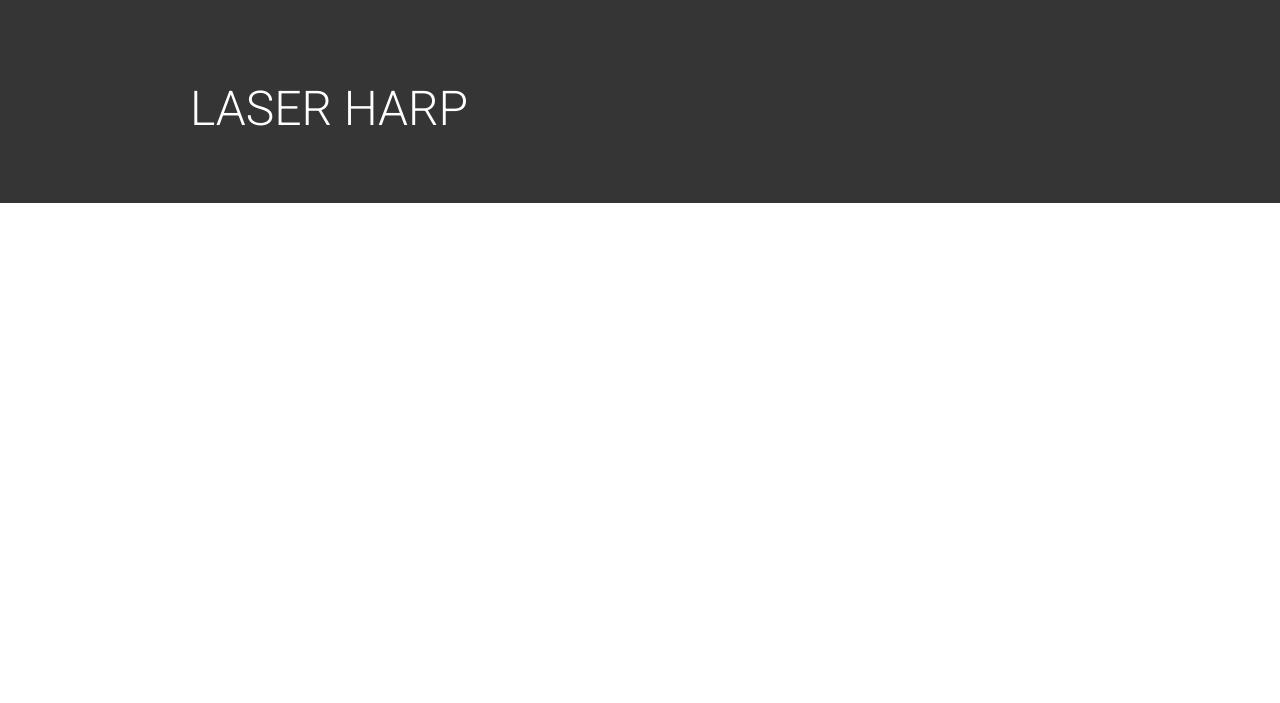
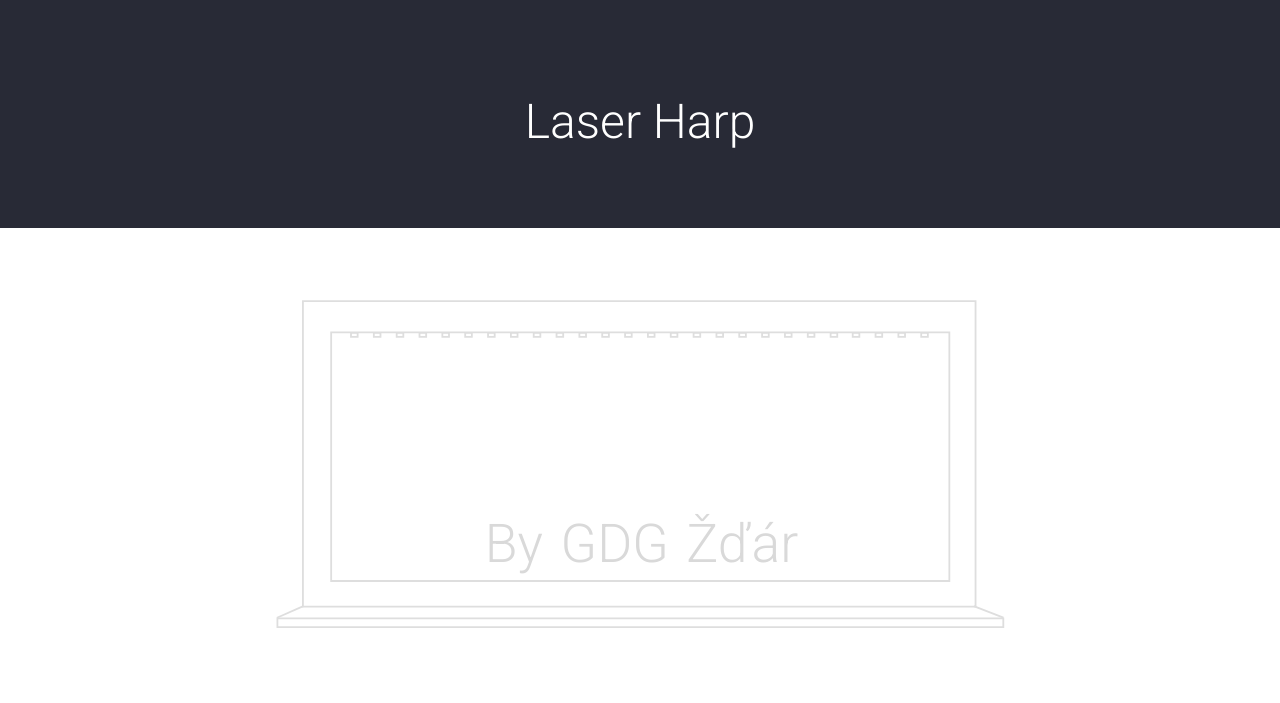
Before and after one commit to gdgzdar/Laser-harp, a plain HTML site: page index.html in a window 1280 px wide. Drawn offline with Linux system fonts and the light colour scheme.

Commit message:
add harp illustration

```diff
--- a/minimalisti.css
+++ b/css/minimalisti.css
@@ -9,7 +9,7 @@
 /* typography */
 	html { font-size: 86%; }
 	h1, h2, h3, h4, h5, h6 { margin: 0; padding: .5em 0 .2em; font-weight: 300; }
-	h1 { font-size: 3rem; text-transform: uppercase; }
+	h1 { font-size: 3rem; }
 	h2 { font-size: 2rem; text-transform: uppercase; }
 	h3 { font-size: 1.7rem; }
 	h4 { font-size: 1.3rem; }
@@ -21,14 +21,13 @@
 
 /* layout */
 	.container {
-		width: 96%;
-		max-width: 900px;
+		max-width: calc(36% + 400px);
 		margin: 0 auto;
 	}
 
 	.row {
 		width: 100%;
-		padding: 3.5rem 0;
+		padding: calc(3.5rem + 1vw) 0;
 	}
 
 	.row:last-child {
--- /dev/null
+++ b/css/stylesheet.css
@@ -0,0 +1,24 @@
+header {
+	background-color: #282A36;
+	color: white;
+	text-align: center;
+}
+
+svg {
+	width: 85%;
+	margin: 0 auto;
+	display: block;
+}
+
+rect, line {
+	fill: none;
+	stroke: #DEDEDE;
+	stroke-width: 1.8px;
+	vector-effect: non-scaling-stroke;
+}
+
+svg text {
+	font-weight: lighter;
+	fill: #D9D9D9;
+	word-spacing: 2px;
+}
--- a/index.html
+++ b/index.html
@@ -7,8 +7,8 @@
 		<link href="https://fonts.googleapis.com/css?family=Roboto:300,400" rel="stylesheet">
 
 		<meta name="viewport" content="width=device-width, initial-scale=1">
-		<link rel="stylesheet" href="minimalisti.css">
-		<link rel="stylesheet" href="stylesheet.css">
+		<link rel="stylesheet" href="css/minimalisti.css">
+		<link rel="stylesheet" href="css/stylesheet.css">
 
 	</head>
 
@@ -18,6 +18,44 @@
 				<h1>Laser Harp</h1>
 			</div>
 		</header>
+		<main class="container">
+			<section class="row">
+				<svg viewBox="0 0 328 150">
+				<rect x="12.96" y="1.81" width="301.54" height="137"></rect>
+				<rect x="25.62" y="15.89" width="277.14" height="111.42"></rect>
+				<rect x="1.52" y="144.11" width="325.43" height="3.91"></rect>
+				<line x1="1.34" y1="143.80" x2="13.15" y2="138.58"></line>
+				<line x1="313.70" y1="138.58" x2="326.99" y2="143.74"></line>
+				<rect x="34.51" y="16.1" width="2.98" height="1.75" ></rect>
+				<rect x="44.75" y="16.1" width="2.98" height="1.75" ></rect>
+				<rect x="54.99" y="16.1" width="2.98" height="1.75" ></rect>
+				<rect x="65.23" y="16.1" width="2.98" height="1.75" ></rect>
+				<rect x="75.47" y="16.1" width="2.98" height="1.75" ></rect>
+				<rect x="85.71" y="16.1" width="2.98" height="1.75" ></rect>
+				<rect x="95.95" y="16.1" width="2.98" height="1.75" ></rect>
+				<rect x="106.19" y="16.1" width="2.98" height="1.75" ></rect>
+				<rect x="116.42" y="16.1" width="2.98" height="1.75" ></rect>
+				<rect x="126.66" y="16.1" width="2.98" height="1.75" ></rect>
+				<rect x="136.90" y="16.1" width="2.98" height="1.75" ></rect>
+				<rect x="147.14" y="16.1" width="2.98" height="1.75" ></rect>
+				<rect x="157.38" y="16.1" width="2.98" height="1.75" ></rect>
+				<rect x="167.62" y="16.1" width="2.98" height="1.75" ></rect>
+				<rect x="177.86" y="16.1" width="2.98" height="1.75" ></rect>
+				<rect x="188.10" y="16.1" width="2.98" height="1.75" ></rect>
+				<rect x="198.34" y="16.1" width="2.98" height="1.75" ></rect>
+				<rect x="208.57" y="16.1" width="2.98" height="1.75" ></rect>
+				<rect x="218.81" y="16.1" width="2.98" height="1.75" ></rect>
+				<rect x="229.05" y="16.1" width="2.98" height="1.75" ></rect>
+				<rect x="239.29" y="16.1" width="2.98" height="1.75" ></rect>
+				<rect x="249.53" y="16.1" width="2.98" height="1.75" ></rect>
+				<rect x="259.43" y="16.1" width="2.98" height="1.75" ></rect>
+				<rect x="269.67" y="16.1" width="2.98" height="1.75" ></rect>
+				<rect x="279.91" y="16.1" width="2.98" height="1.75" ></rect>
+				<rect x="290.14" y="16.1" width="2.98" height="1.75" ></rect>
+				<text font-size="24" x="94.5" y="118.7">By GDG Žďár</text>
+				</svg>
+			</section>
+		</main>
 	</body>
 
 </html>
--- a/stylesheet.css
+++ /dev/null
@@ -1,4 +0,0 @@
-header {
-	background-color: #353535;
-	color: white;
-}
```
